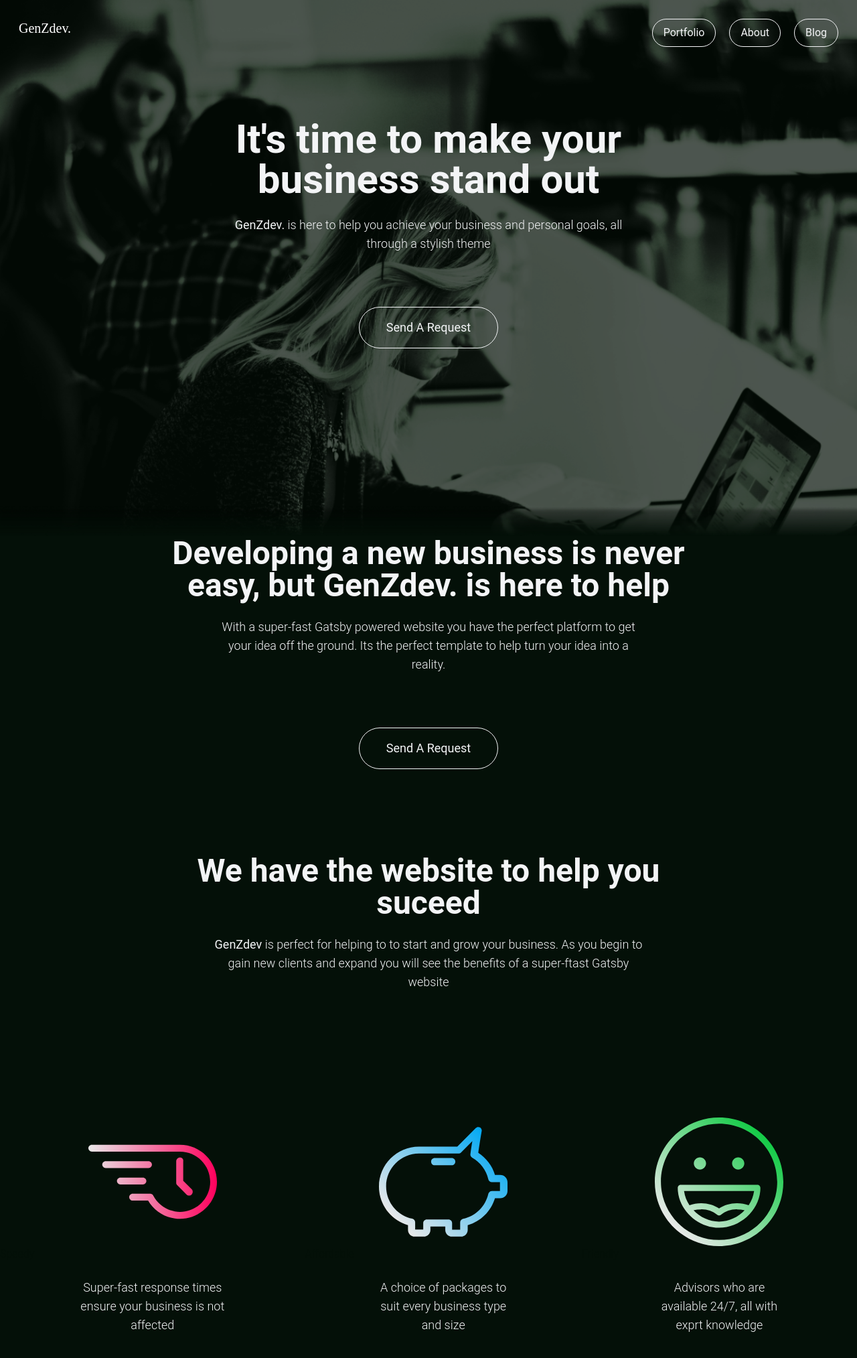
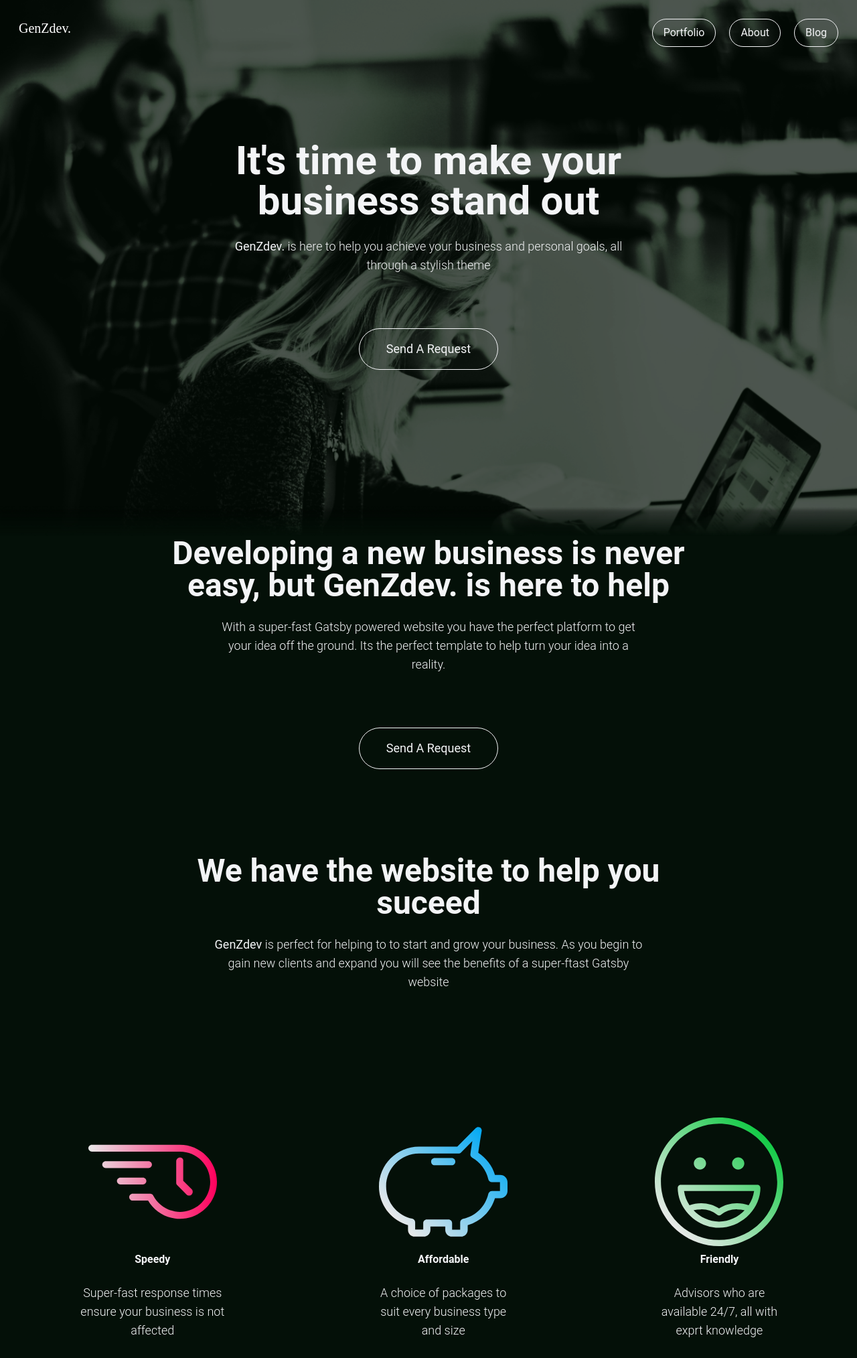
Before and after one commit to SumanKisku/genZdev, a Gatsby site: page / in a window 1280 px wide. Shown: the top 2027 px of the page at 67% size. Built offline with nearby package versions, Linux system fonts and the light colour scheme; Gatsby itself is replaced by a stand-in of ours.

Commit message:
Add Responsive classes

```diff
--- a/src/pages/components/FeatureText.js
+++ b/src/pages/components/FeatureText.js
@@ -2,6 +2,6 @@
 
 export default function FeatureText(props) {
   return (
-      <h3 className="font-light">{props.text}</h3>
+      <h3 className="text-gray-100 text-center my-2 font-bold">{props.text}</h3>
   )
 }
--- a/src/pages/index.js
+++ b/src/pages/index.js
@@ -25,7 +25,7 @@
       {/* Start Hero section */}
     <section className="hero flex flex-col w-full">
 
-    <div className="md:mt-20">
+    <div className="md:mt-20 lg:mt-28">
     <MainHeader text={"It's time to make your business stand out"}></MainHeader>
     <Subtext title={"GenZdev."} text={"is here to help you achieve your business and personal goals, all through a stylish theme"}></Subtext>
     <Button text={"Send A Request"}></Button>
```
